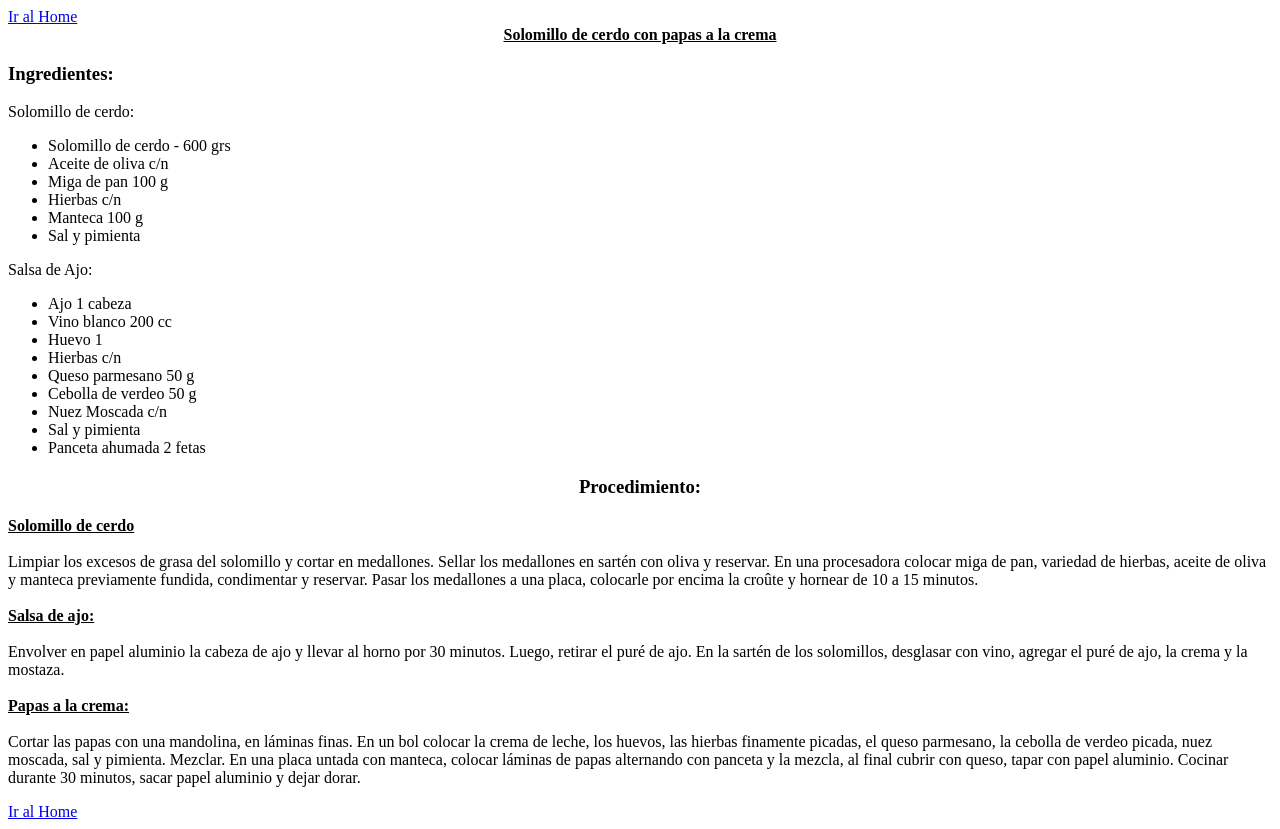
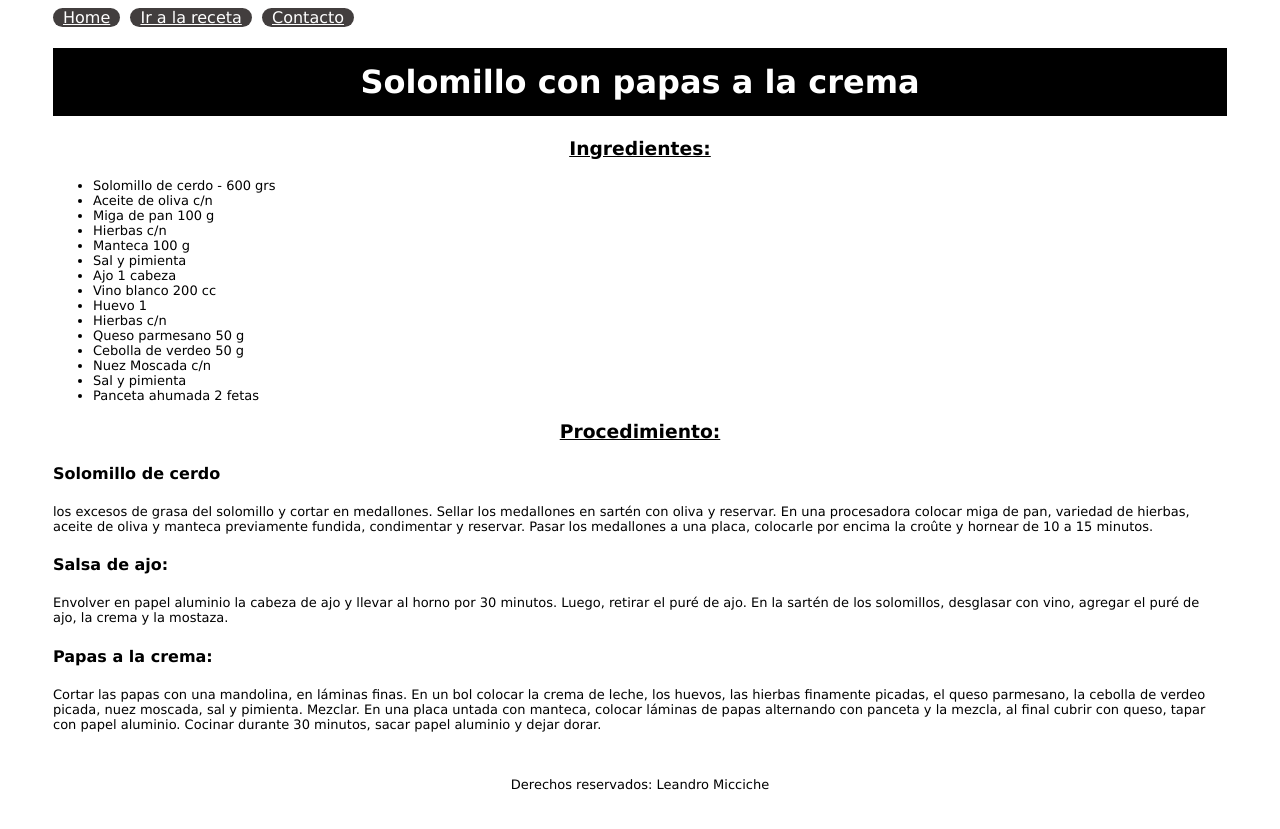
Before and after one commit to leanmiicc/codoAcodo, a plain HTML site: page 001_Clases HTML/actividad_practica/receta.html in a window 1280 px wide. After the commit the page ends 805 px from the top, so only its background shows below. Drawn offline with Linux system fonts and the light colour scheme.

Commit message:
agrego funcionalidad a la actividad practica

```diff
--- /dev/null
+++ b/001_Clases HTML/actividad_practica/css/main.css
@@ -0,0 +1,57 @@
+* {
+  font-family: "Lucida Sans", "Lucida Sans Regular", "Lucida Grande",
+    "Lucida Sans Unicode", Geneva, Verdana, sans-serif;
+}
+
+header {
+  background-color: black;
+  color: white;
+}
+
+h1 {
+  text-align: center;
+  font-weight: bold;
+  padding: 15px;
+}
+h3 {
+  text-align: center;
+  text-decoration: underline;
+  font-weight: bold;
+}
+h4 {
+  text-align: left;
+}
+
+img {
+  display: block;
+  margin: auto;
+}
+.master-header {
+  height: 178px;
+  margin: 10px 0 15px;
+  padding-top: 15px;
+  position: relative;
+  width: 100%;
+}
+
+.id_link_nav_header {
+  background-color: rgb(66, 62, 62);
+  color: white;
+  font-weight: normal;
+  padding-left: 10px;
+  padding-right: 10px;
+  border-radius: 10px;
+}
+
+.size_p_footer {
+  font-size: small;
+  color: black;
+  text-align: center;
+}
+.marter-margin {
+  margin-left: 45px;
+  margin-right: 45px;
+}
+.font-size-small {
+  font-size: 13px;
+}
--- a/001_Clases HTML/actividad_practica/receta.html
+++ b/001_Clases HTML/actividad_practica/receta.html
@@ -4,26 +4,27 @@
     <meta charset="UTF-8" />
     <meta name="viewport" content="width=device-width, initial-scale=1.0" />
     <title>actividad practica 1</title>
+    <link rel="stylesheet" href="css/main.css" />
   </head>
   <body>
-  <header>
-    <a href="index.html">Ir al Home</a>
+    <nav class="marter-margin">
+      <a class="id_link_nav_header" href="index.html">Home</a>&nbsp;
+      <a class="id_link_nav_header" href="receta.html">Ir a la receta</a
+      >&nbsp;
+      <a class="id_link_nav_header" href="contacto.html">Contacto</a>
+    </nav>
+    <header class="marter-margin">
+      <h1>Solomillo con papas a la crema</h1>
     </header>
-    <center><b><u>Solomillo de cerdo con papas a la crema</u></b></center>
 
-      <h3>Ingredientes:</h3>
-      <p>Solomillo de cerdo:</p>
-      <ul>
+    <h3 class="marter-margin">Ingredientes:</h3>
+    <ul class="marter-margin font-size-small">
       <li>Solomillo de cerdo - 600 grs</li>
       <li>Aceite de oliva c/n</li>
       <li>Miga de pan 100 g</li>
       <li>Hierbas c/n</li>
       <li>Manteca 100 g</li>
       <li>Sal y pimienta</li>
-      </ul>
-
-      <p>Salsa de Ajo:</p>
-      <ul>
       <li>Ajo 1 cabeza</li>
       <li>Vino blanco 200 cc</li>
       <li>Huevo 1</li>
@@ -35,34 +36,27 @@
       <li>Panceta ahumada 2 fetas</li>
     </ul>
 
-      <center><h3>Procedimiento:</h3></center>
+    <h3 class="marter-margin">Procedimiento:</h3>
 
-    <p>
-      <b><u>Solomillo de cerdo</u></b>
-
-      <br>
-      <br>
-      Limpiar los excesos de grasa del solomillo y cortar en medallones. Sellar
-      los medallones en sartén con oliva y reservar. En una procesadora colocar
-      miga de pan, variedad de hierbas, aceite de oliva y manteca previamente
+    <h4 class="marter-margin">Solomillo de cerdo</h4>
+    <p class="marter-margin font-size-small">
+      los excesos de grasa del solomillo y cortar en medallones. Sellar los
+      medallones en sartén con oliva y reservar. En una procesadora colocar miga
+      de pan, variedad de hierbas, aceite de oliva y manteca previamente
       fundida, condimentar y reservar. Pasar los medallones a una placa,
       colocarle por encima la croûte y hornear de 10 a 15 minutos.
+    </p>
 
+    <h4 class="marter-margin">Salsa de ajo:</h4>
 
-      <br>
-      <br>
-      <b><u>Salsa de ajo:</u></b>
-      <br>
-      <br>
-
+    <p class="marter-margin font-size-small">
       Envolver en papel aluminio la cabeza de ajo y llevar al horno por 30
       minutos. Luego, retirar el puré de ajo. En la sartén de los solomillos,
       desglasar con vino, agregar el puré de ajo, la crema y la mostaza.
+    </p>
 
-      <br>
-      <br><b><u>Papas a la crema:</u></b></br>
-      <br>
-
+    <h4 class="marter-margin">Papas a la crema:</h4>
+    <p class="marter-margin font-size-small">
       Cortar las papas con una mandolina, en láminas finas. En un bol colocar la
       crema de leche, los huevos, las hierbas finamente picadas, el queso
       parmesano, la cebolla de verdeo picada, nuez moscada, sal y pimienta.
@@ -71,10 +65,10 @@
       papel aluminio. Cocinar durante 30 minutos, sacar papel aluminio y dejar
       dorar.
     </p>
-  <footer>
-      <a href="index.html">Ir al Home</a>
+
+    <br />
+    <footer class="size_p_footer">
+      <p class="font-size-small">Derechos reservados: Leandro Micciche</p>
     </footer>
   </body>
-
-
 </html>
--- a/001_Clases HTML/css_001/css/miEstilo.css
+++ b/001_Clases HTML/css_001/css/miEstilo.css
@@ -4,12 +4,20 @@ header,footer{
     text-align: center;
 }
 p{
-    color: green;
+    color: rgb(0, 0, 0);
     font-family: Arial, Helvetica, sans-serif;
 }
 #parrafo_footer{
     color: black;
 }
 .footer_final{
-    color: rgb(82, 19, 63);
+    color: rgb(38, 2, 238);
 }
+section{
+    text-align: center;
+    color: blueviolet;
+    background-color: rgb(0, 248, 145);
+}
+li{
+    list-style: none;
+}
```
Also changed, not shown: 001_Clases HTML/actividad_practica/contacto.html (added, +17 -0 lines), 001_Clases HTML/actividad_practica/index.html (+18 -8 lines), 001_Clases HTML/css_001/index.html (+1 -0 lines), 001_Clases HTML/actividad_practica/img/Lomo-con-papas-a-la-crema.png (added), 001_Clases HTML/actividad_practica/img/solomilloConPapasALaCrema.JPG (deleted), 1 other file. Lines whose indentation alone changed are shown as unchanged.
